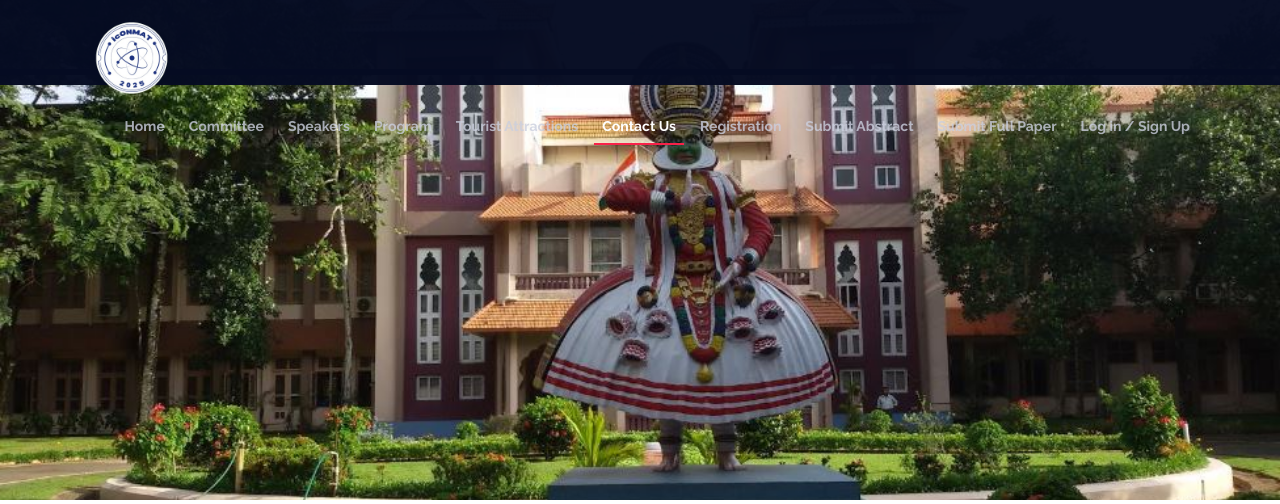
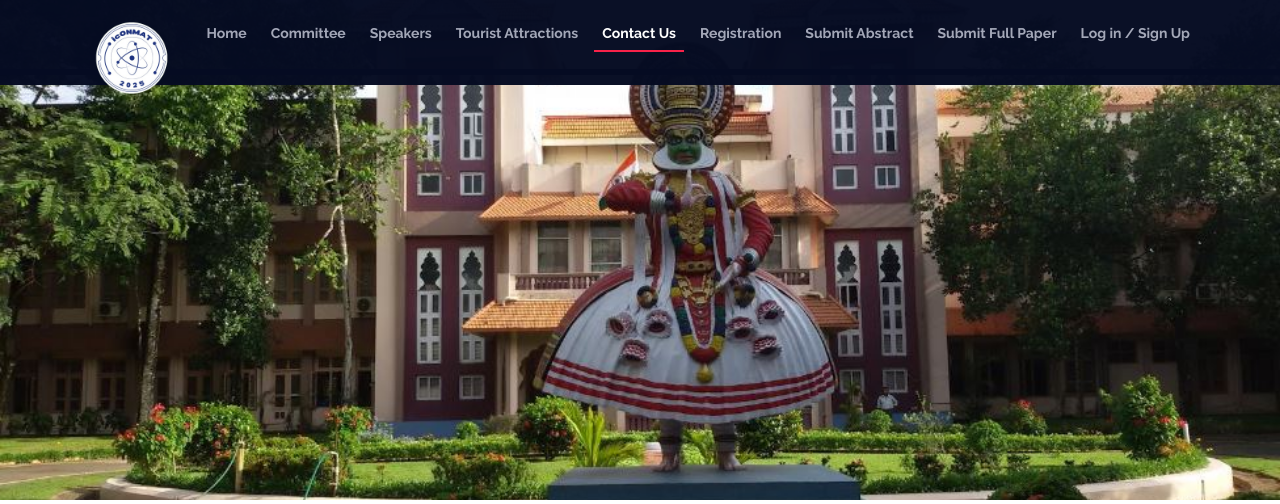
Before and after one commit to VarshaShaheen/IconMat, a Django app: page /contact/ in a window 1280 px wide. Shown: the top 504 px of the page. Run offline with Django 5.2, Linux system fonts and the light colour scheme; parts of the project's set-up code (start-up, migrations or seed data) failed here and were passed over; some libraries are stand-ins or nearby versions.

Commit message:
fix: nav layout

```diff
--- a/templates/abstract/full_paper_details.html
+++ b/templates/abstract/full_paper_details.html
@@ -34,7 +34,7 @@
                 <div class="mt-3">
                     <ul>
                         <li>The selected papers meeting the required quality standards will be considered for
-                            publication in<strong>Elsevier – Current Applied Physics journal</strong>after peer review
+                            publication in<strong> Elsevier – Current Applied Physics journal </strong>after peer review
                             process.
                         </li>
                         <li>All remaining accepted papers will be published in<strong> Springer conference proceedings.
--- a/templates/base.html
+++ b/templates/base.html
@@ -93,8 +93,8 @@
                 <li><a href="{% url 'home' %}#team">Committee</a></li>
                 <li class="{% if request.path == '/speakers/' %}menu-active{% endif %}"><a href="{% url 'speakers' %}">Speakers</a>
                 </li>
-                <li class="{% if request.path == '/programs/' %}menu-active{% endif %}"><a href="{% url 'programs' %}">Program </a>
-                </li>
+{#                <li class="{% if request.path == '/programs/' %}menu-active{% endif %}"><a href="{% url 'programs' %}">Program </a>#}
+{#                </li>#}
                 <li class="{% if request.path == '/tourist_attractions/' %}menu-active{% endif %}"><a
                         href="{% url 'tourist_attractions' %}">Tourist Attractions</a></li>
                 <li class="{% if request.path == '/contact/' %}menu-active{% endif %}"><a href="{% url 'contact' %}">Contact
```
